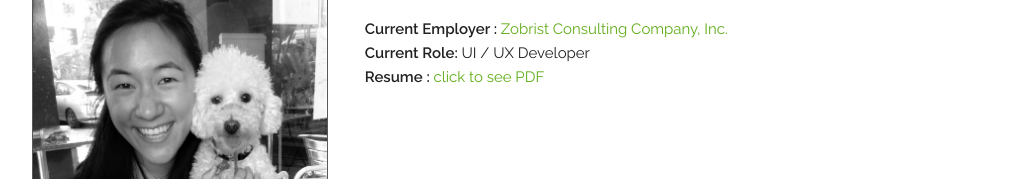
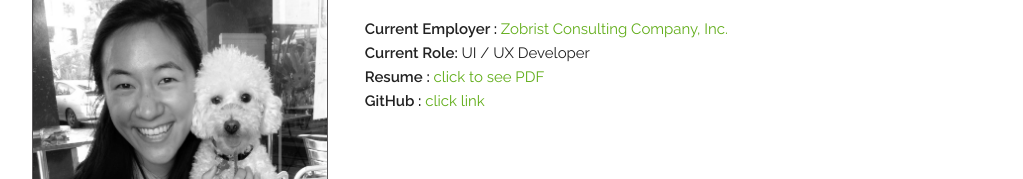
Before and after one commit to gpai/bio-central, a plain HTML site: page index.html in a window 1280 px wide. Shown: the part 297-476 px from the top of the page, without its empty margins (128-1151 px from the left). Drawn offline with Linux system fonts and the light colour scheme.

Commit message:
add github link

```diff
--- a/index.html
+++ b/index.html
@@ -62,6 +62,12 @@
 									<a id="resume" href="Resume.pdf">click to see PDF</a>
 								</span>
 							</div>
+							<div class="row bio-currrent-git">
+								<strong>GitHub : </strong>
+								<span>
+									<a id="resume" href="https://github.com/gpai">click link</a>
+								</span>
+							</div>
 						</div>
 					</div>
 				</div>
```
